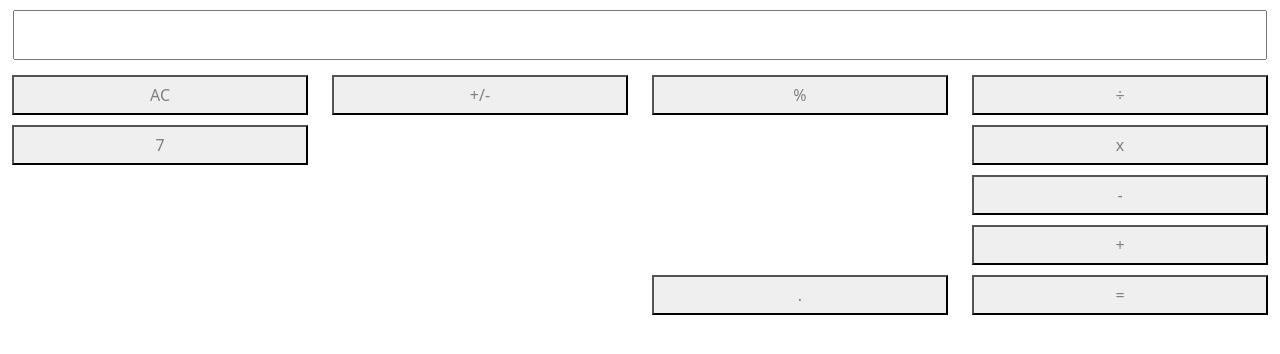
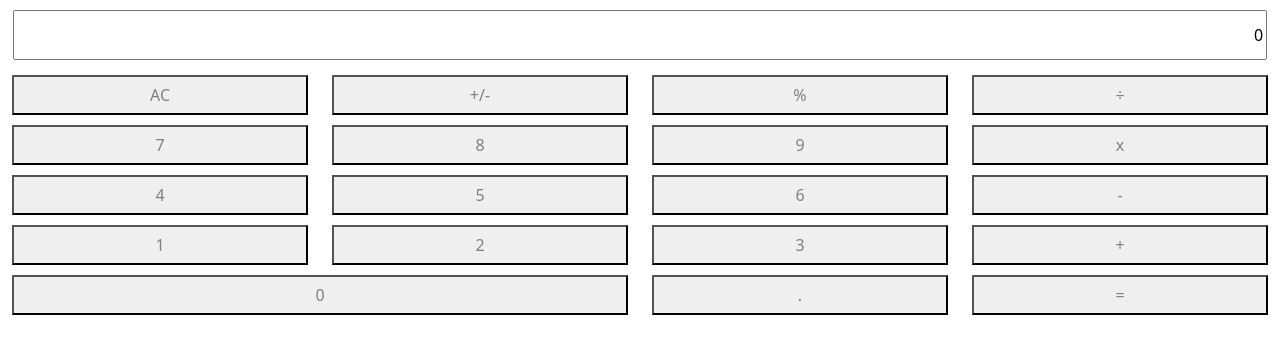
Before and after one commit to umingming/ReactTest, a React (Create React App) app in the folder calculator/: page / in a window 1280 px wide. Shown: the top 354 px of the page. Built offline with nearby package versions, Linux system fonts and the light colour scheme.

Commit message:
feat: Add zero

```diff
--- a/calculator/src/App.tsx
+++ b/calculator/src/App.tsx
@@ -20,7 +20,7 @@ const Button = styled("button")`
 `;
 
 function App() {
-    const [value, setValue] = useState("");
+    const [value, setValue] = useState("0");
     const [index, setIndex] = useState(0);
 
     function changeIndex(e: React.MouseEvent<HTMLInputElement>): void {
@@ -40,16 +40,26 @@ function App() {
         }
     }
 
+    function addZero(): void {
+        if (index > 0) {
+            addNumber("0");
+        }
+    }
+
     function addNumber(number: string): void {
+        if (value === "0") {
+            setValue(number);
+        } else {
+            const numbers = value.split("");
+            numbers.splice(index, 0, number);
+            setValue(numbers.join(""));
+        }
+
         const $input = document.querySelector("input");
-        const numbers = value.split("");
+        $input?.focus();
 
-        numbers.splice(index, 0, number);
-        setValue(numbers.join(""));
+        //커서 위치 잡기
         setIndex(index + 1);
-
-        $input?.focus();
-        //커서 위치 잡기
         setTimeout(() => {
             $input?.setSelectionRange(index + 1, index + 1);
         }, 2);
@@ -77,30 +87,48 @@ function App() {
                     <Col>
                         <ButtonNumber value="7" onClick={addNumber} />
                     </Col>
-                    <Col></Col>
-                    <Col></Col>
+                    <Col>
+                        <ButtonNumber value="8" onClick={addNumber} />
+                    </Col>
+                    <Col>
+                        <ButtonNumber value="9" onClick={addNumber} />
+                    </Col>
                     <Col>
                         <Button>x</Button>
                     </Col>
                 </Row>
                 <Row>
-                    <Col></Col>
-                    <Col></Col>
-                    <Col></Col>
+                    <Col>
+                        <ButtonNumber value="4" onClick={addNumber} />
+                    </Col>
+                    <Col>
+                        <ButtonNumber value="5" onClick={addNumber} />
+                    </Col>
+                    <Col>
+                        <ButtonNumber value="6" onClick={addNumber} />
+                    </Col>
                     <Col>
                         <Button>-</Button>
                     </Col>
                 </Row>
                 <Row>
-                    <Col></Col>
-                    <Col></Col>
-                    <Col></Col>
+                    <Col>
+                        <ButtonNumber value="1" onClick={addNumber} />
+                    </Col>
+                    <Col>
+                        <ButtonNumber value="2" onClick={addNumber} />
+                    </Col>
+                    <Col>
+                        <ButtonNumber value="3" onClick={addNumber} />
+                    </Col>
                     <Col>
                         <Button>+</Button>
                     </Col>
                 </Row>
                 <Row>
-                    <Col xs={6}></Col>
+                    <Col xs={6}>
+                        <ButtonNumber value="0" onClick={addZero} />
+                    </Col>
                     <Col>
                         <Button>.</Button>
                     </Col>
```
